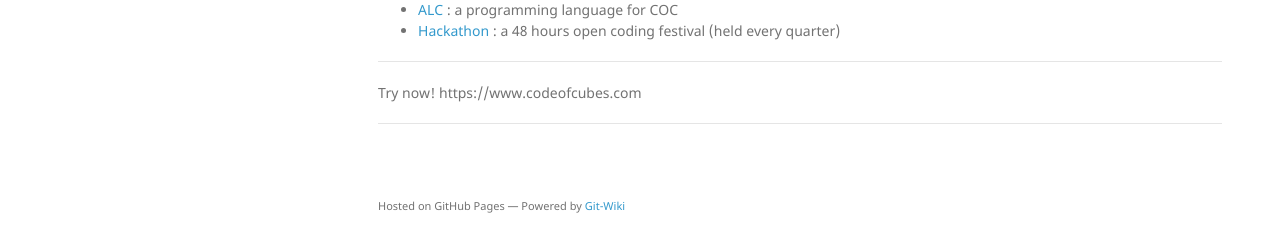
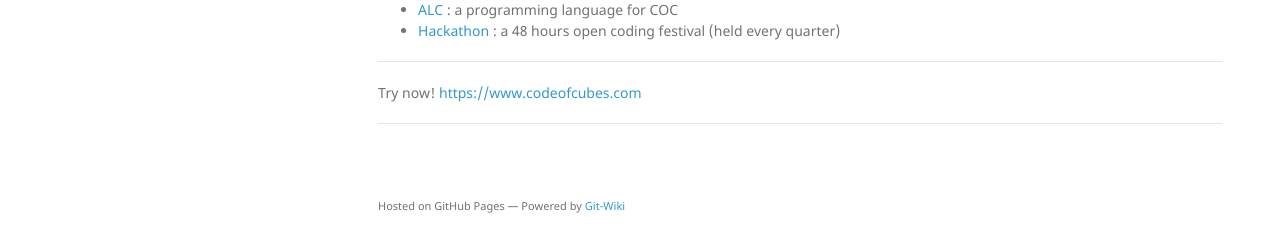
Before and after one commit to daisykim/daisykim.github.io, a Jekyll site: the page built from index.md, in a window 1280 px wide and 900 px high, scrolled down 675 px. Shown: the part 648-897 px from the top of the window. Built offline with Jekyll 4.4.1, drawn with Linux system fonts in a browser that asks for light colours; nearby versions of some CDN libraries; part of the change alters nothing that is shown.

```diff
--- a/index.md
+++ b/index.md
@@ -46,6 +46,6 @@ fd(4) rt(90)
 
 ---
 
-Try now! https://www.codeofcubes.com
+Try now! [https://www.codeofcubes.com](https://www.codeofcubes.com)
 
 ---
```
